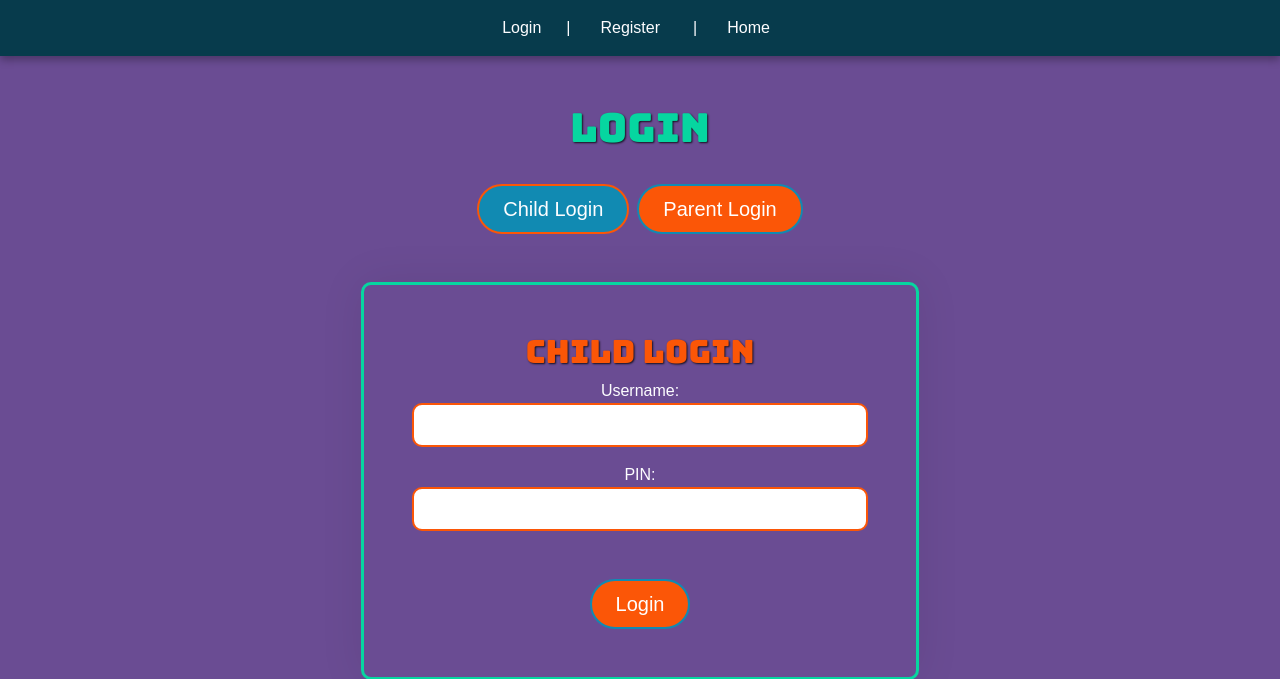
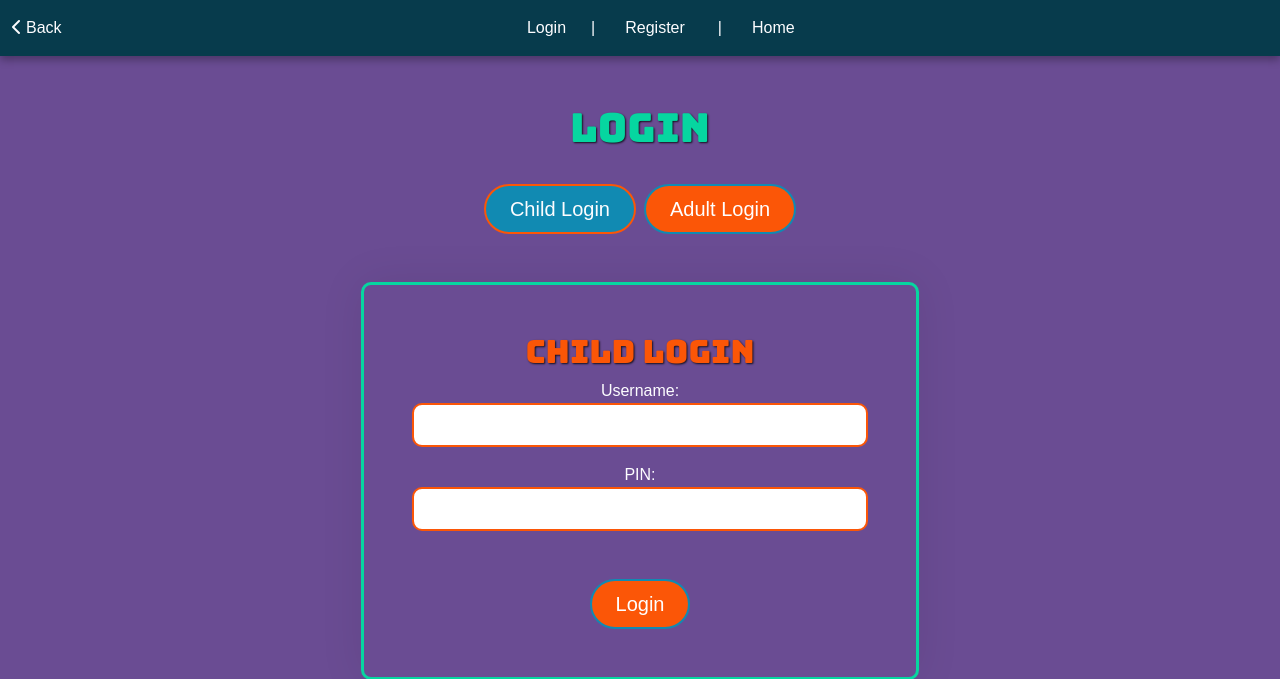
Before and after one commit to CallyKilduff123/mood_monsters, a Flask app: page /login in a window 1280 px wide. Shown: the top 679 px of the page. Run offline with Flask 3, Linux system fonts and the light colour scheme; some libraries are stand-ins or nearby versions.

Commit message:
login/register buttons on homepage, back button to navigation, style DOB field

```diff
--- a/application/static/css/styles.css
+++ b/application/static/css/styles.css
@@ -125,18 +125,17 @@ a {
     align-items: center;
 }
 
-.navbar-custom .navbar-nav .nav-link {
-    color: var(--light);
-}
-
 .navbar-nav .nav-link + .nav-link::before {
     content: "|";
     padding: 0 30px 0 25px;
-    color: var(--light);
 }
 
 footer p {
     font-size: 16px;
+}
+
+a.nav-link {
+    color: var(--light) !important;
 }
 
 
@@ -199,7 +198,7 @@ p {
 }
 
 .accordion-item .accordion-button {
-    background-color: var(--colour-5) !important; /* Green background */
+    background-color: var(--colour-5) !important;
     color: var(--light) !important;
     text-shadow: 1px 1px 2px rgba(0, 0, 0, 0.7);
 }
@@ -232,6 +231,7 @@ p {
 input[type="text"],
 input[type="email"],
 input[type="password"],
+input[type="date"],
 textarea {
   width: 100%;
   padding: 8px; /* give height to text box, space around text input */
--- a/application/templates/2_login.html
+++ b/application/templates/2_login.html
@@ -7,7 +7,7 @@
         </div>
         <div class="d-flex justify-content-center mb-4">
             <button id="child-btn" class="btn rounded-pill border-2 mt-2 px-4 py-2 fs-5 {% if show_error_grownup %} btn-primary {%else %}btn-primary-toggle{% endif %} me-2">Child Login</button>
-            <button id="parent-btn" class="btn rounded-pill border-2 mt-2 px-4 py-2 fs-5 {% if show_error_grownup %} btn-primary-toggle {%else %}btn-primary{% endif %}">Parent Login</button>
+            <button id="parent-btn" class="btn rounded-pill border-2 mt-2 px-4 py-2 fs-5 {% if show_error_grownup %} btn-primary-toggle {%else %}btn-primary{% endif %}">Adult Login</button>
         </div>
         <!-- ERROR HANDLING MESSAGE -->
         <div class="d-flex align-items-center justify-content-center py-4 {% if show_error_grownup %} d-none {% endif %}" id="child-login">
@@ -36,7 +36,7 @@
         <div class="d-flex align-items-center justify-content-center py-4 {% if show_error_grownup %} {% else %} d-none {% endif %}" id="parent-login">
             <div class="col-lg-6 col-md-8 col-sm-12 mx-auto">
                 <div class="section-form p-5">
-                    <h2 class="text-center titles colour-6">Grown Up Login</h2>
+                    <h2 class="text-center titles colour-6">Adult Login</h2>
                     {% if show_error_grownup %}
                     <p>* invalid username or password details. Try again.</p>
                     {% endif %}
--- a/application/templates/layout.html
+++ b/application/templates/layout.html
@@ -4,19 +4,24 @@
     <meta charset="UTF-8">
     <meta name="viewport" content="width=device-width, initial-scale=1">
     <title>Mood Monsters App</title>
-<!-- bootstrap -->
+    <!-- bootstrap -->
     <link href="https://cdn.jsdelivr.net/npm/bootstrap@5.3.3/dist/css/bootstrap.min.css" rel="stylesheet" integrity="sha384-QWTKZyjpPEjISv5WaRU9OFeRpok6YctnYmDr5pNlyT2bRjXh0JMhjY6hW+ALEwIH" crossorigin="anonymous">
-<!-- google fonts -->
+    <!-- google fonts -->
     <link rel="preconnect" href="https://fonts.googleapis.com">
     <link rel="preconnect" href="https://fonts.gstatic.com" crossorigin>
     <link href="https://fonts.googleapis.com/css2?family=Baloo+2:wght@400..800&family=Bungee&display=swap" rel="stylesheet">
-<!-- our stylesheet -->
+    <!-- fontawesome -->
+    <script src="https://kit.fontawesome.com/f12e3ad05c.js" crossorigin="anonymous"></script>
+    <!-- our stylesheet -->
     <link rel="stylesheet" href="{{url_for('static', filename='css/styles.css')}}">
 </head>
 <body class="{{ body_class | default('purple-body') }}">
 <nav class="navbar navbar-expand-lg navbar-custom">
-  <div class="container-fluid justify-content-center">
-      <div class="navbar-nav">
+  <div class="container-fluid">
+      <div class="d-flex">
+          <a class="nav-link p-0" href="/"><i class="fa-solid fa-chevron-left  me-1"></i>Back</a> <!-- Placeholder - code needs adjusting to go back to previous page -->
+      </div>
+      <div class="navbar-nav mx-auto">
           <a class="nav-link p-0 {% if page == 'login' %}active{% endif %}" aria-current="page" href="/login">Login</a>
           <a class="nav-link p-0 {% if page == 'register' %}active{% endif %}" aria-current="page" href="/register">Register</a>
           <a class="nav-link {% if page == 'home' %}active{% endif %}" aria-current="page" href="/">Home</a>
```
Also changed, not shown: application/templates/1_home.html (+6 -1 lines), 1 other file.
